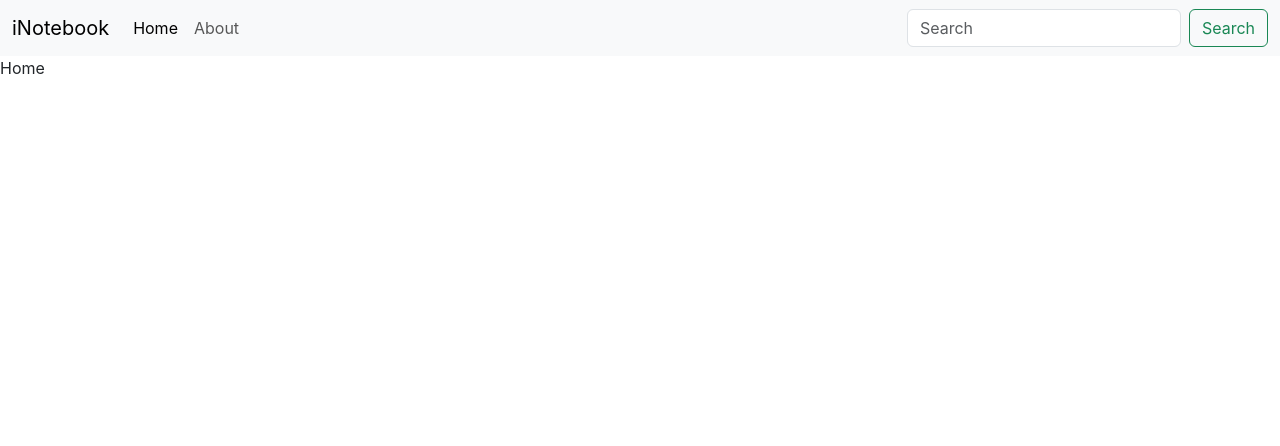
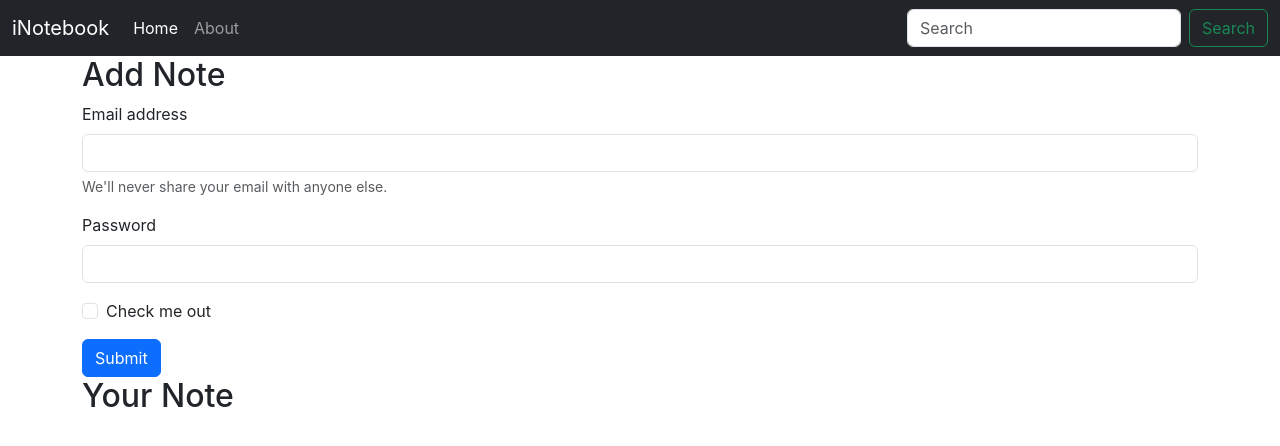
Before and after one commit to SomsuryaMohapatra/iNotebook-Frontend, a React (Create React App) app: page / in a window 1280 px wide. Shown: the top 446 px of the page. Built offline with nearby package versions, Linux system fonts and the light colour scheme.

Commit message:
useLocation Hook in Navbar.js

```diff
--- a/src/App.js
+++ b/src/App.js
@@ -10,10 +10,12 @@
     <>
       <NoteState>
         <Navbar />
-        <Routes>
-          <Route path="/" element={<Home />} />
-          <Route path="/about" element={<About />} />
-        </Routes>
+        <div className="container">
+          <Routes>
+            <Route path="/" element={<Home />} />
+            <Route path="/about" element={<About />} />
+          </Routes>
+        </div>
       </NoteState>
     </>
   );
--- a/src/components/About.js
+++ b/src/components/About.js
@@ -1,14 +1,10 @@
-import React , {useContext, useEffect} from 'react'
-import noteContext from '../context/notes/noteContext'
+import React from "react";
 
 export default function About() {
-  const a=useContext(noteContext)
-  useEffect(() => {
-    a.update();
-    // eslint-disable-next-line
-  }, [])
 
   return (
-    <div>It's About {a.state.name} & he is in class {a.state.class}</div>
-  )
+    <div>
+      About
+    </div>
+  );
 }
--- a/src/components/Home.js
+++ b/src/components/Home.js
@@ -1,7 +1,49 @@
-import React from 'react'
+import React from "react";
 
 export default function Home() {
   return (
-    <div>Home</div>
-  )
+    <div>
+      <h2>Add Note</h2>
+      <form>
+        <div className="mb-3">
+          <label for="exampleInputEmail1" className="form-label">
+            Email address
+          </label>
+          <input
+            type="email"
+            className="form-control"
+            id="exampleInputEmail1"
+            aria-describedby="emailHelp"
+          />
+          <div id="emailHelp" className="form-text">
+            We'll never share your email with anyone else.
+          </div>
+        </div>
+        <div className="mb-3">
+          <label for="exampleInputPassword1" className="form-label">
+            Password
+          </label>
+          <input
+            type="password"
+            className="form-control"
+            id="exampleInputPassword1"
+          />
+        </div>
+        <div className="mb-3 form-check">
+          <input
+            type="checkbox"
+            className="form-check-input"
+            id="exampleCheck1"
+          />
+          <label className="form-check-label" for="exampleCheck1">
+            Check me out
+          </label>
+        </div>
+        <button type="submit" className="btn btn-primary">
+          Submit
+        </button>
+      </form>
+      <h2>Your Note</h2>
+    </div>
+  );
 }
--- a/src/components/Navbar.js
+++ b/src/components/Navbar.js
@@ -1,12 +1,14 @@
 import React from "react";
-import { Link } from "react-router-dom";
+import { Link, useLocation } from "react-router-dom";
 
 export default function Navbar() {
+  let location = useLocation();
+
   return (
     <div>
-      <nav className="navbar navbar-expand-lg bg-body-tertiary">
+      <nav className="navbar navbar-expand-lg navbar-dark bg-dark">
         <div className="container-fluid">
-          <Link to="/" className="navbar-brand" >
+          <Link to="/" className="navbar-brand">
             iNotebook
           </Link>
           <button
@@ -25,15 +27,21 @@
               <li className="nav-item">
                 <Link
                   to="/"
-                  className="nav-link active"
+                  className={`nav-link ${
+                    location.pathname === "/" ? "active" : ""
+                  }`}
                   aria-current="page"
-
                 >
                   Home
                 </Link>
               </li>
               <li className="nav-item">
-                <Link to="/about" className="nav-link" >
+                <Link
+                  to="/about"
+                  className={`nav-link ${
+                    location.pathname === "/about" ? "active" : ""
+                  }`}
+                >
                   About
                 </Link>
               </li>
--- a/src/context/notes/NoteState.js
+++ b/src/context/notes/NoteState.js
@@ -1,22 +1,9 @@
-import { useState } from "react";
+
 import NoteContext from "./noteContext";
 
 const NoteState = (props) => {
-  const s = {
-    name: "som",
-    class: "CSE-B",
-  };
-  const [state, setState] = useState(s);
-  const update = () => {
-    setTimeout(() => {
-      setState({
-        name: "somsurya",
-        class: "CSE-C",
-      });
-    }, 2000);
-  };
   return (
-    <NoteContext.Provider value={{state,update}}>{props.children}</NoteContext.Provider>
+    <NoteContext.Provider value={{}}>{props.children}</NoteContext.Provider>
   );
 };
 
```
